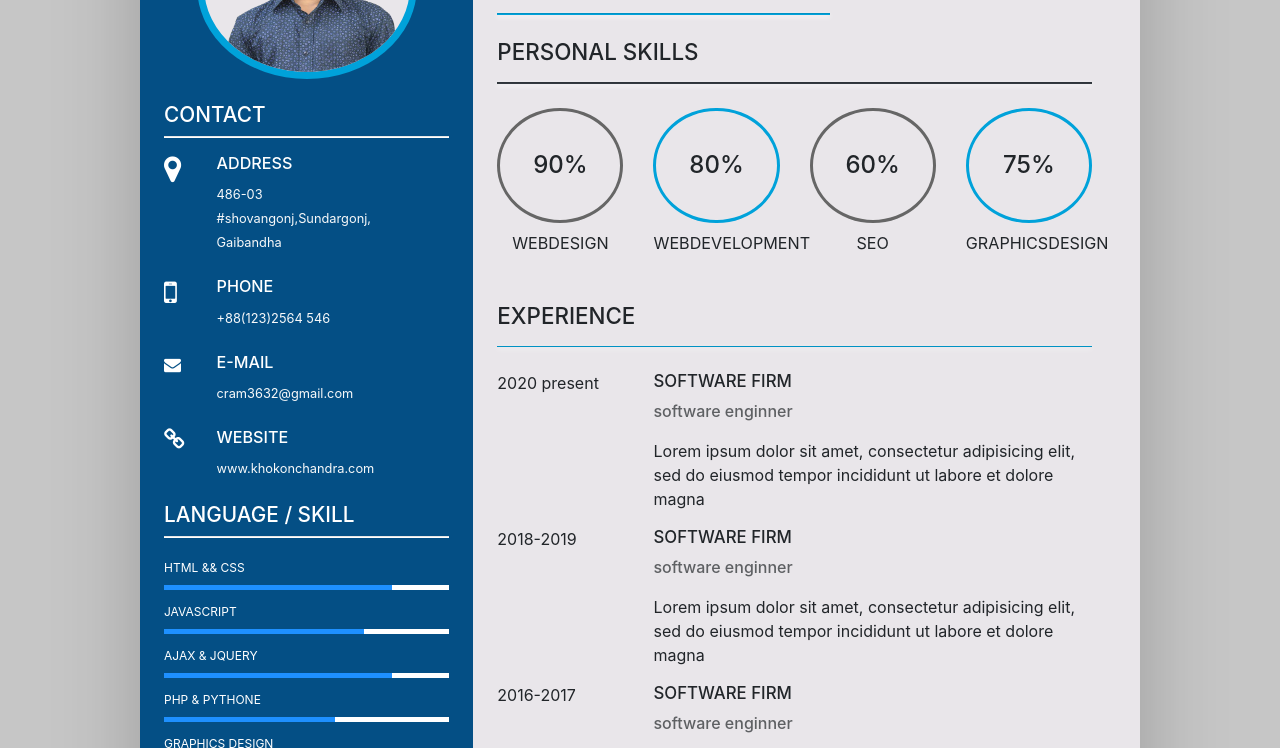
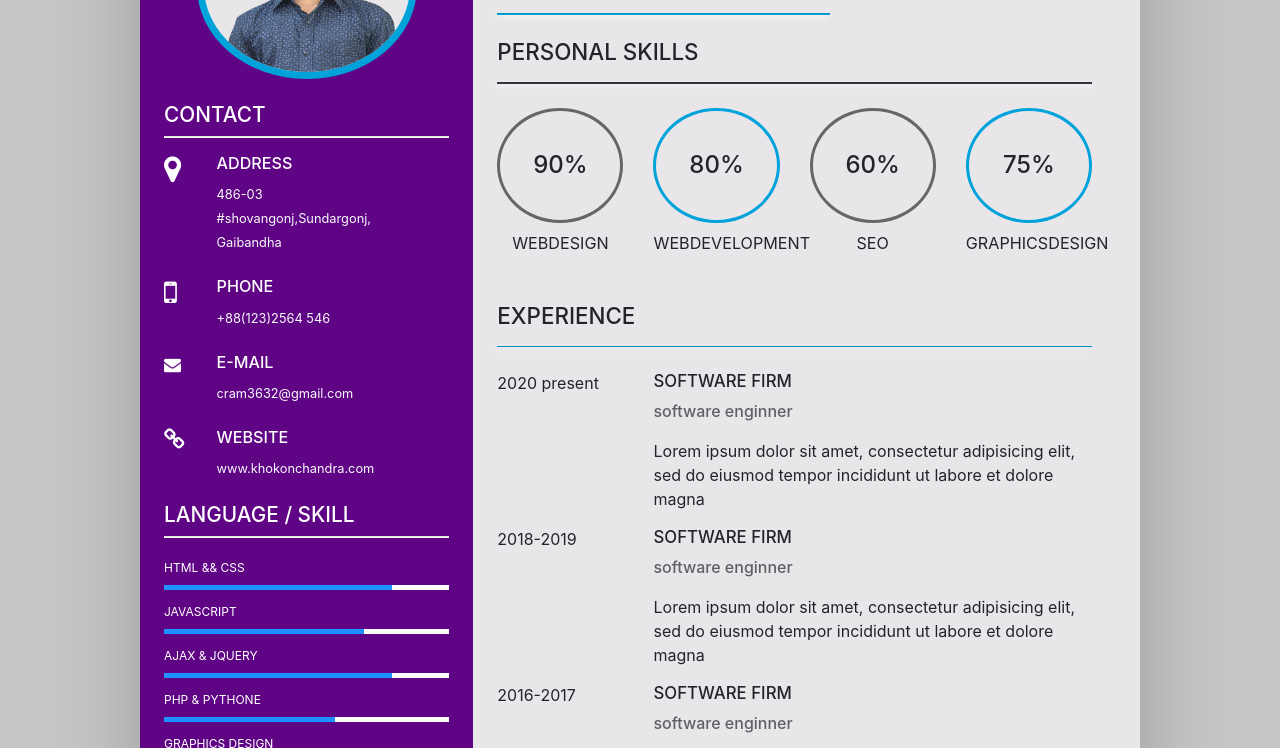
Before and after one commit to Khokon-Chandra/ressume-javascript, a plain HTML site: page index.html in a window 1280 px wide. Shown: the part 238-986 px from the top of the page. Drawn offline with Linux system fonts and the light colour scheme.

Commit message:
sidebar color changes #5f0485

```diff
--- a/css/color.css
+++ b/css/color.css
@@ -21,7 +21,7 @@ body{
 }
 
 .side-bar{
-	background: #044F85;
+	background: #5f0485;
 }
 
 
```
